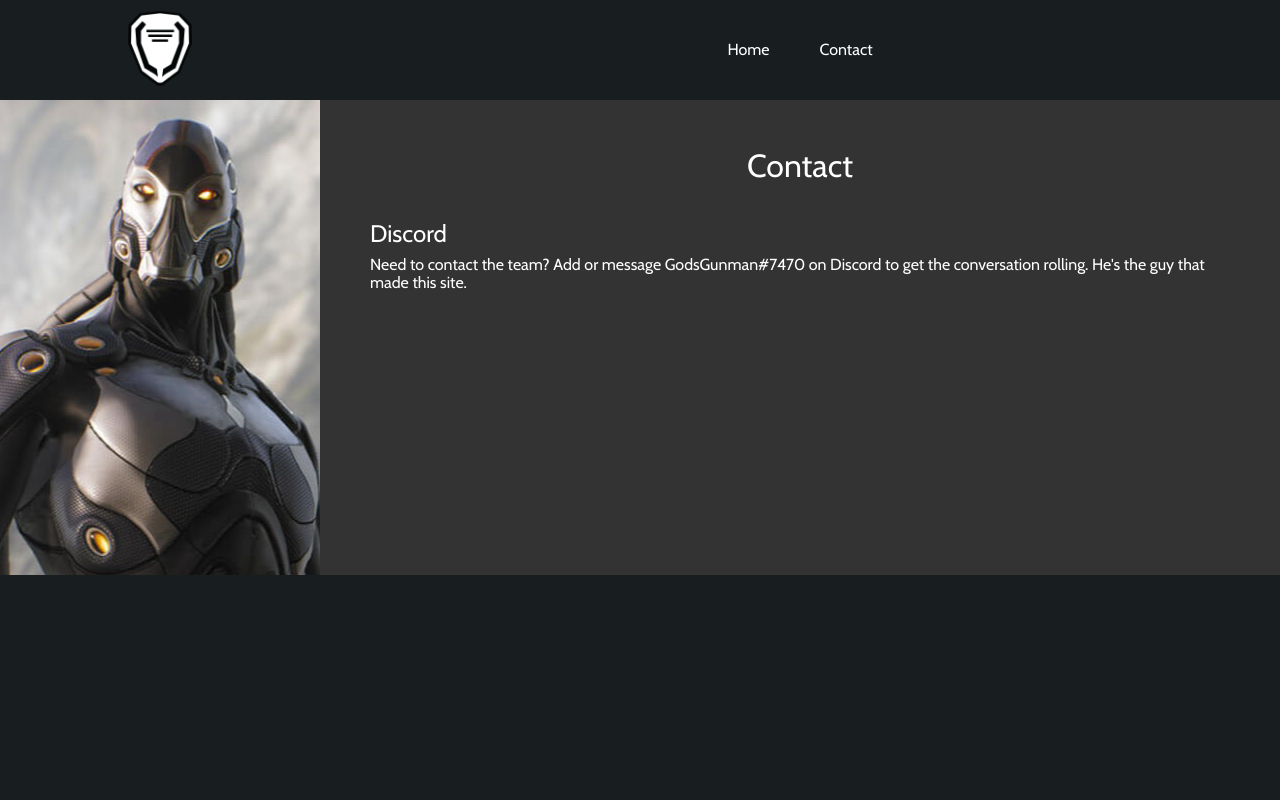
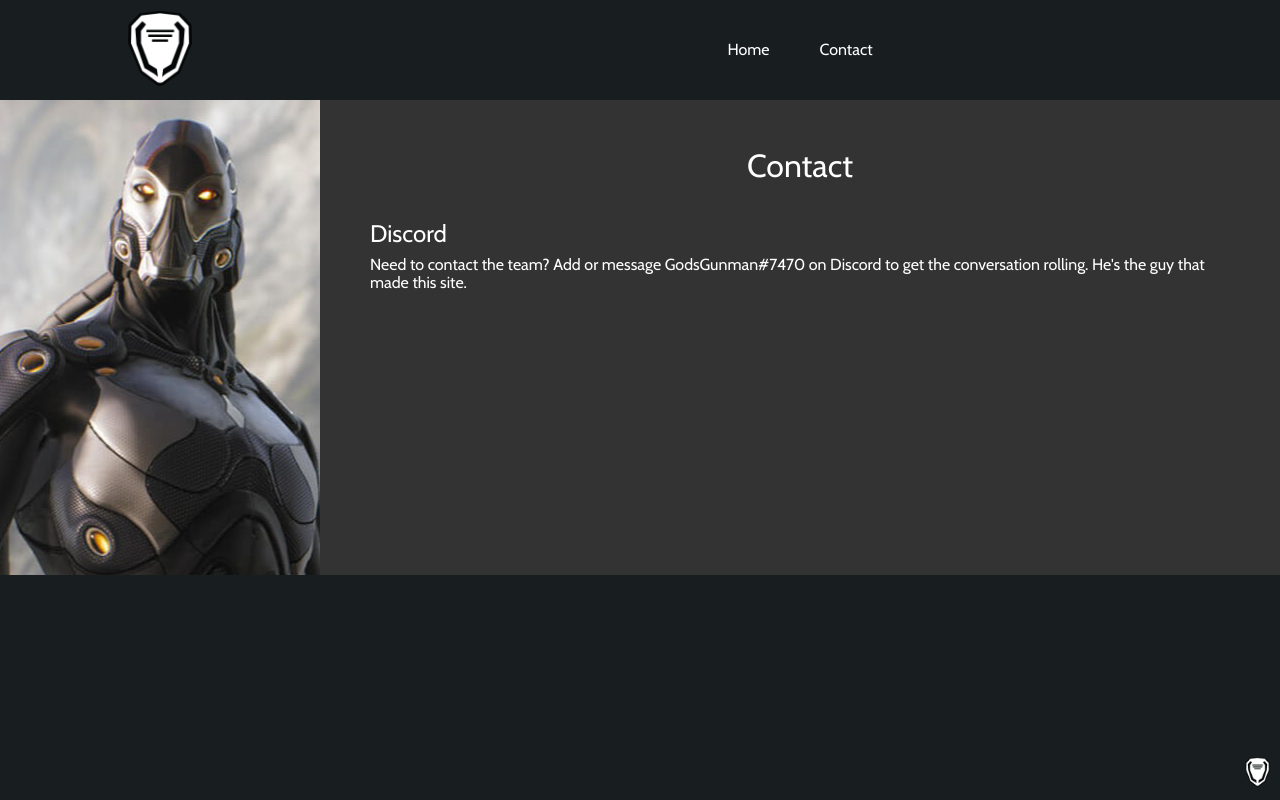
Before and after one commit to apodworny/RatioGaming, a website: page contact.html in a window 1280 px wide. Drawn offline with nearby package versions, Linux system fonts and the light colour scheme.

Commit message:
Added footer logo to contact page

```diff
--- a/contact.html
+++ b/contact.html
@@ -36,7 +36,9 @@
       </div>
     </main>
     <footer>
-
+      <div class="logo-footer-wrapper">
+        <img class="logo-footer" src="images/logo-ratiogaming.png" alt="Ratio Gaming Logo">
+      </div>
     </footer>
     <script src="scripts/jquery-3.1.1.min.js" charset="utf-8"></script>
     <script src="scripts/custom.js" charset="utf-8"></script>
```
